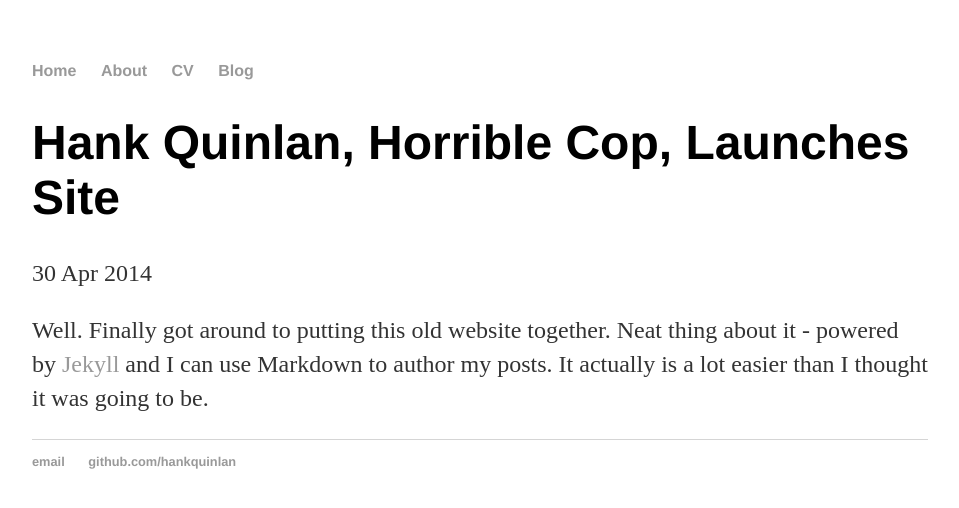
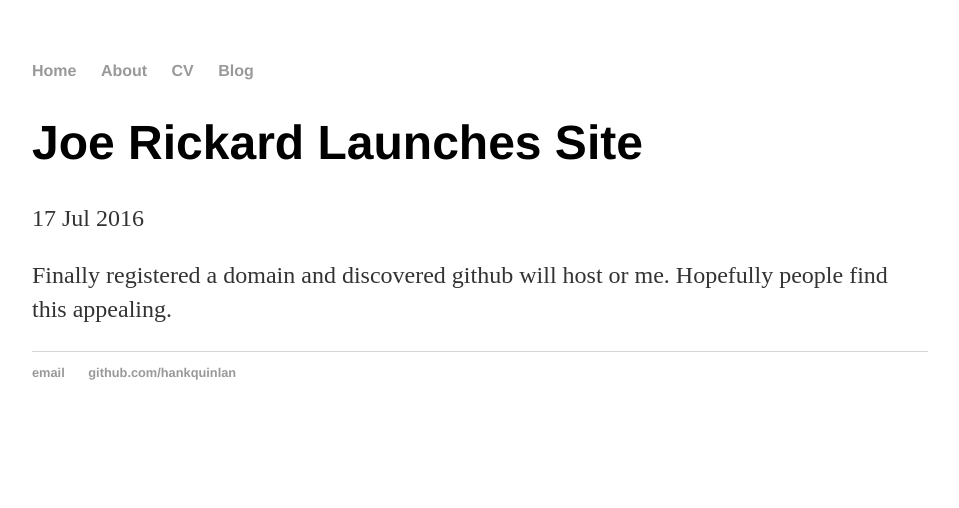
Before and after one commit to joerickard/personalWebsite, a Jekyll site: the page built from _posts/2014-04-30-hank-quinlan-site-launched.md, in a window 1280 px wide. Shown: the top 508 px of the page, without its empty margins (160-1119 px from the left). Built offline with Jekyll 4.4.1, drawn with Linux system fonts in a browser that asks for light colours.

Commit message:
Update 2014-04-30-hank-quinlan-site-launched.md

```diff
--- a/_posts/2014-04-30-hank-quinlan-site-launched.md
+++ b/_posts/2014-04-30-hank-quinlan-site-launched.md
@@ -1,7 +1,7 @@
 ---
 layout: post
-title: "Hank Quinlan, Horrible Cop, Launches Site"
-date: 2014-04-30
+title: "Joe Rickard Launches Site"
+date: 2016/07/17
 ---
 
-Well. Finally got around to putting this old website together. Neat thing about it - powered by [Jekyll](http://jekyllrb.com) and I can use Markdown to author my posts. It actually is a lot easier than I thought it was going to be.
+Finally registered a domain and discovered github will host or me. Hopefully people find this appealing.
```
